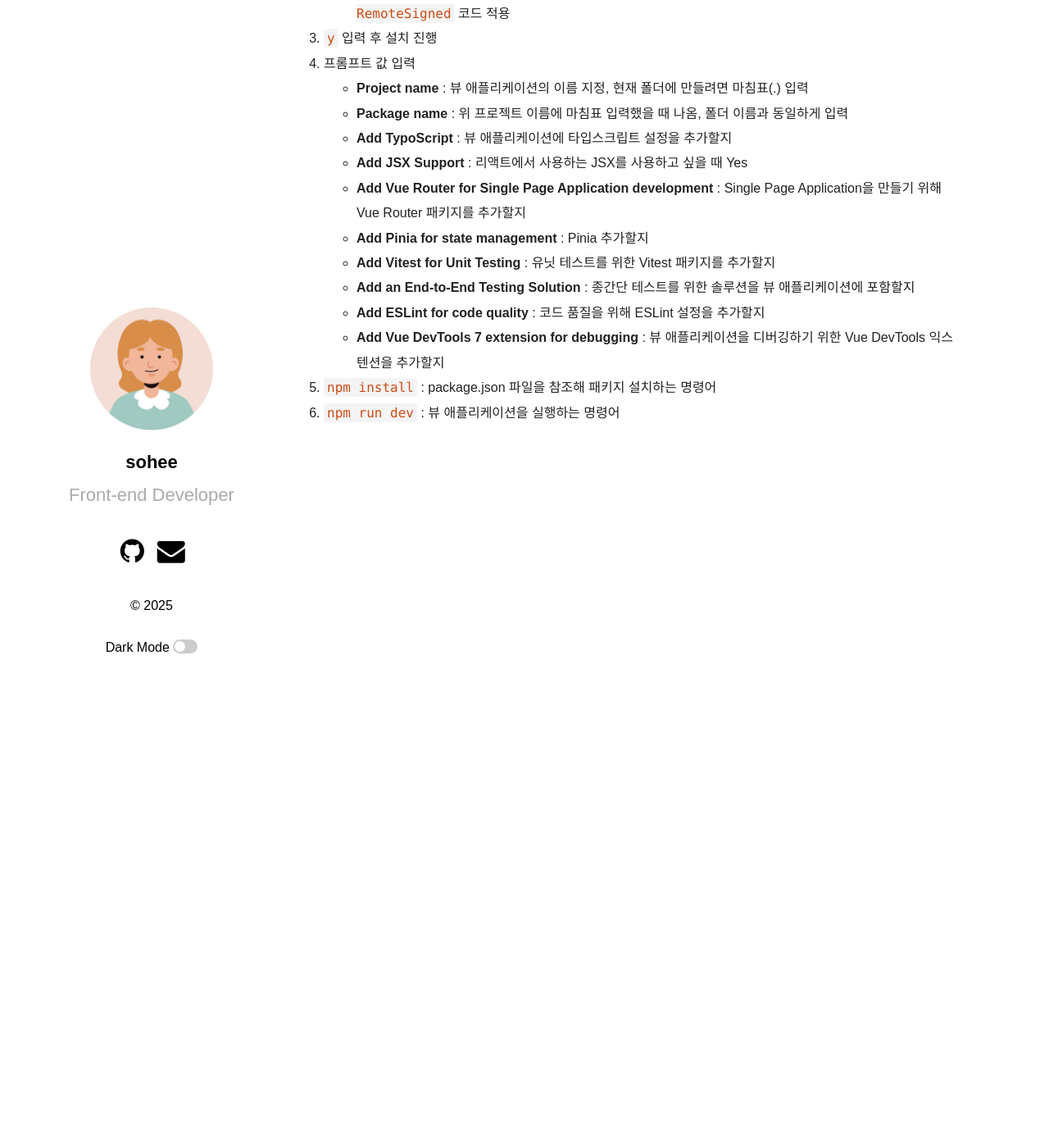
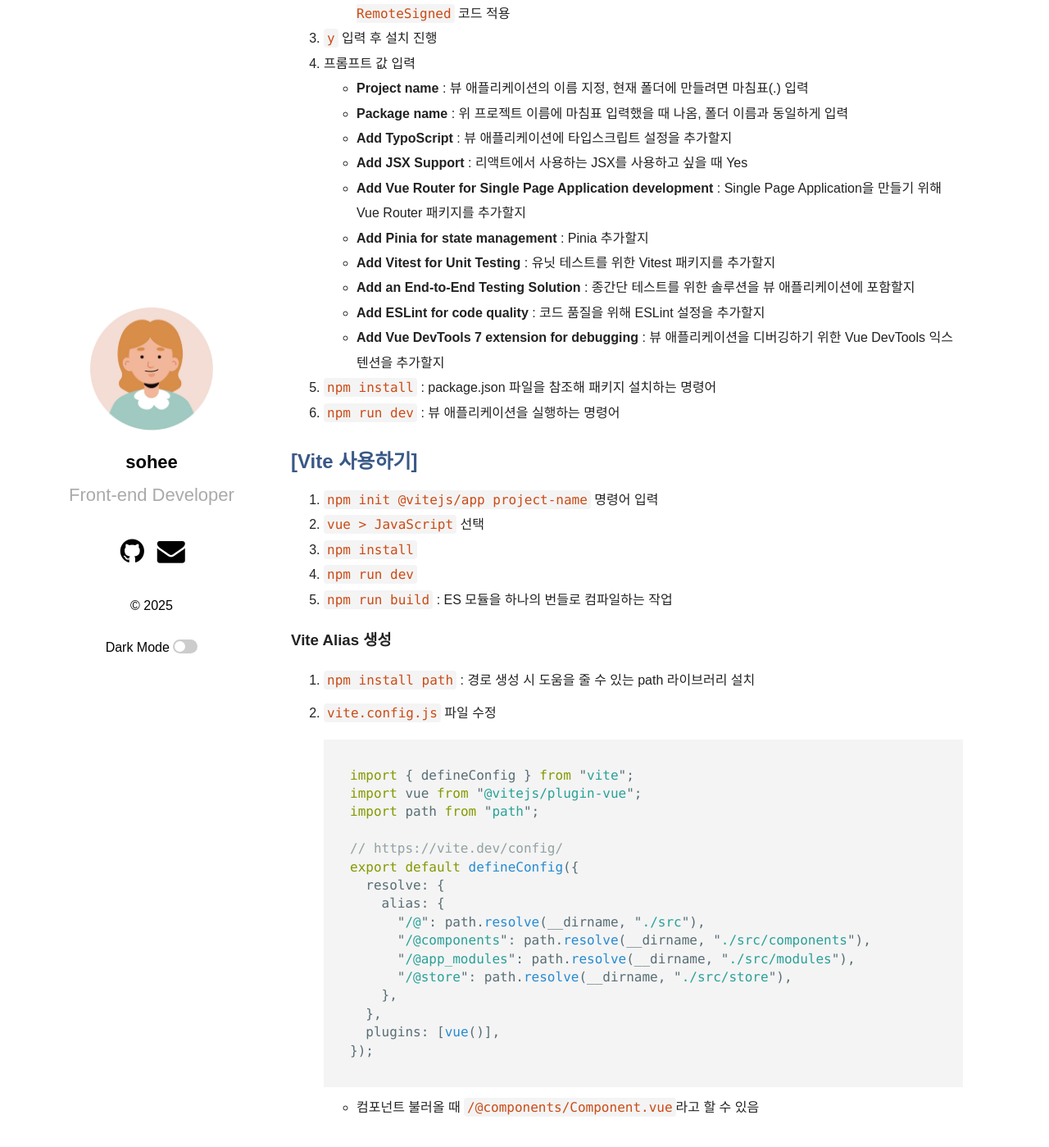
Before and after one commit to shkim00216/shkim00216.github.io, a Jekyll site: the page built from _posts/2025-09-30-vue1.md, in a window 1280 px wide and 1400 px high, scrolled down 2094 px. Shown: the whole window at 82% size. Built offline with Jekyll 4.4.1, drawn with Linux system fonts in a browser that asks for light colours; some web fonts are replaced; some of the changed text lies outside the part shown.

Commit message:
Update 2025-09-30-vue1.md

````diff
--- a/_posts/2025-09-30-vue1.md
+++ b/_posts/2025-09-30-vue1.md
@@ -49,7 +49,7 @@ categories: Vue
 
 ---
 
-# #첫 번째 뷰 애플리케이션 만들기
+# #Vue.js 프로젝트 생성
 
 ## [CDN 사용하기]
 
@@ -91,3 +91,37 @@ categories: Vue
    - **Add Vue DevTools 7 extension for debugging** : 뷰 애플리케이션을 디버깅하기 위한 Vue DevTools 익스텐션을 추가할지
 5. `npm install` : package.json 파일을 참조해 패키지 설치하는 명령어
 6. `npm run dev` : 뷰 애플리케이션을 실행하는 명령어
+
+## [Vite 사용하기]
+
+1. `npm init @vitejs/app project-name` 명령어 입력
+2. `vue > JavaScript` 선택
+3. `npm install`
+4. `npm run dev`
+5. `npm run build` : ES 모듈을 하나의 번들로 컴파일하는 작업
+
+### Vite Alias 생성
+
+1. `npm install path` : 경로 생성 시 도움을 줄 수 있는 path 라이브러리 설치
+2. `vite.config.js` 파일 수정
+
+   ```javascript
+   import { defineConfig } from "vite";
+   import vue from "@vitejs/plugin-vue";
+   import path from "path";
+
+   // https://vite.dev/config/
+   export default defineConfig({
+     resolve: {
+       alias: {
+         "/@": path.resolve(__dirname, "./src"),
+         "/@components": path.resolve(__dirname, "./src/components"),
+         "/@app_modules": path.resolve(__dirname, "./src/modules"),
+         "/@store": path.resolve(__dirname, "./src/store"),
+       },
+     },
+     plugins: [vue()],
+   });
+   ```
+
+   - 컴포넌트 불러올 때 `/@components/Component.vue`라고 할 수 있음
````
Also changed, not shown: other parts of _posts/2025-09-30-vue1.md (+1 -1 lines).
